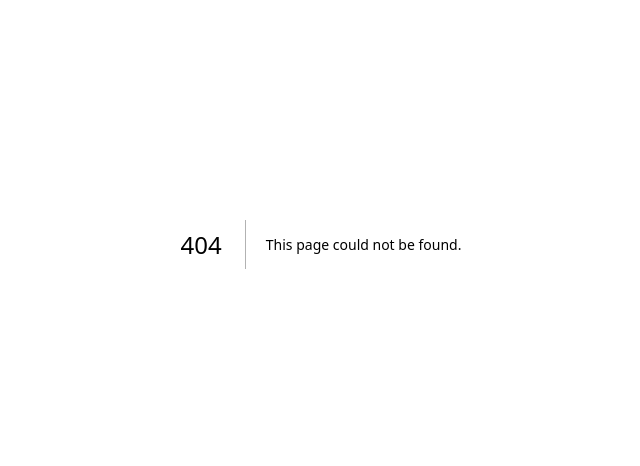
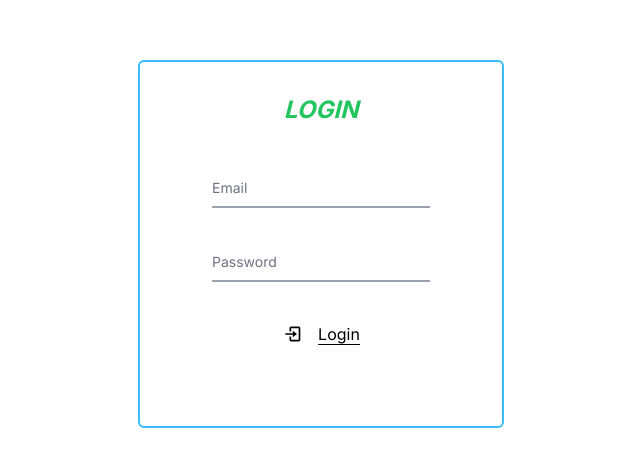
Before and after one commit to Darshan-V/HouseRental-Next-SSR, a Next.js app: page /login in a window 1280 px wide. Before the commit this address had no page. Shown: the part 156-622 px from the top of the page, without its empty margins (319-959 px from the left). Built offline with nearby package versions, Linux system fonts and the light colour scheme.

Commit message:
updated login screen

```diff
--- /dev/null
+++ b/src/app/login/page.tsx
@@ -0,0 +1,18 @@
+// src/app/login/page.tsx
+import React from "react";
+import LoginForm from "@/app/components/LoginForm";
+
+const LoginPage = () => {
+  return (
+    <div className="flex flex-col w-full h-screen rounded-md justify-center items-center  ">
+      <div className="flex flex-col border-2 border-sky-400 rounded-md p-8">
+        <h1 className="text-green-500 font-bold text-2xl italic uppercase m-auto  ">
+          Login
+        </h1>
+        <LoginForm />
+      </div>
+    </div>
+  );
+};
+
+export default LoginPage;
```
